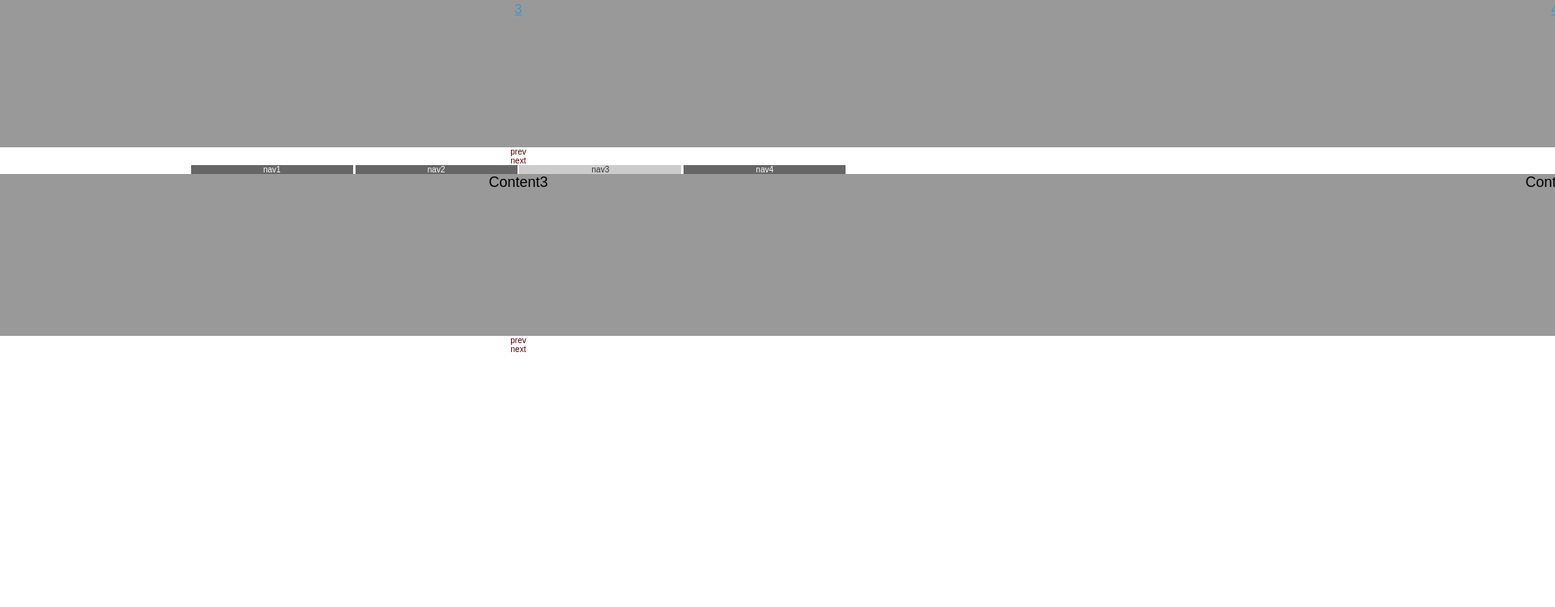
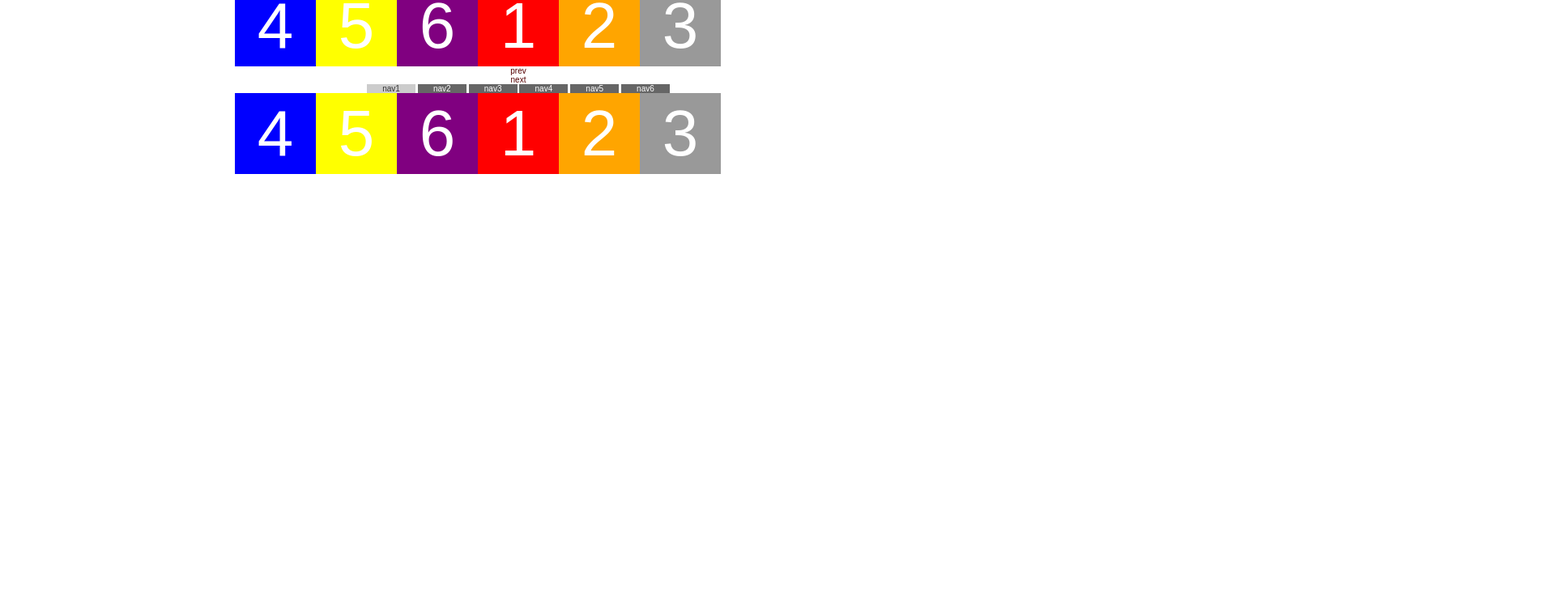
Before and after one commit to kamem/jquery.dataExtend, a plain HTML site: page index.html in a window 1280 px wide. Shown: the part 50-800 px from the top of the page at 81% size, 1920 px wide, since content can reach past the window. Drawn offline with Linux system fonts and the light colour scheme.

Commit message:
roopの処理を追加

```diff
--- a/css/common.css
+++ b/css/common.css
@@ -1,6 +1,8 @@
 @charset "utf-8";
 
 .nav {
+	margin: 0 auto;
+	width: 600px;
 	text-align: center;
 }
 
@@ -9,7 +11,7 @@
 	background: #666;
 	color: #fff;
 	text-align: center;
-	width: 200px;
+	width: 10%;
 }
 
 .nav li.off {
@@ -21,17 +23,46 @@
 }
 
 .content {
-	height: 200px;
+	margin: 0 auto;
+	width: 100px;
+	height: 100px;
 	position: relative;
 }
 
+.content h2 {
+	font-size: 80px;
+	line-height: 100px;
+	text-align: center;
+}
+
+.content a {
+	text-decoration: none;
+	color: #fff;
+}
+
 [class*=content] section {
-	height: 200px;
+	height: 100px;
 	background: #999;
 	position: absolute;
 	left: 0;
 	top: 0;
 	width: 100%;
+}
+
+[class*=content] section:nth-child(1) {
+	background: red;
+}
+[class*=content] section:nth-child(2) {
+	background: orange;
+}
+[class*=content] section:nth-child(4) {
+	background: blue;
+}
+[class*=content] section:nth-child(5) {
+	background: yellow;
+}
+[class*=content] section:nth-child(6) {
+	background: purple;
 }
 
 [class*=content] section.off {
--- a/index.html
+++ b/index.html
@@ -16,32 +16,36 @@ $(function(){
 	$('.nav').dataExtend('tab');
 });
 </script>
-<title>jQuery Tab & jQuery dataExtend</title>
+<title>jQuery Tab &amp; jQuery dataExtend</title>
 </head>
 <body>
-<h1>jQuery Tab & jQuery dataExtend</h1>
-<ul class="nav content_content" data-timer="2000" data-type="slideshow" data-is-session-storage="true" data-easing="easeOutBack">
+<h1>jQuery Tab &amp; jQuery dataExtend</h1>
+<ul class="nav content_content" data-is-roop="true" data-type="slideshow" data-is-session-storage="true">
 	<li>nav1</li>
 	<li>nav2</li>
 	<li>nav3</li>
 	<li>nav4</li>
+	<li>nav5</li>
+	<li>nav6</li>
 </ul>
 <div class="content">
 	<section>
-		<h2>Content1</h2>
-		<p><a href="#content1">1</a></p>
+		<h2><a href="#content1">1</a></h2>
 	</section>
 	<section>
-		<h2>Content2</h2>
-		<p><a href="#content2">2</a></p>
+		<h2><a href="#content2">2</a></h2>
 	</section>
 	<section>
-		<h2>Content3</h2>
-		<p><a href="#content3">3</a></p>
+		<h2><a href="#content3">3</a></h2>
 	</section>
 	<section>
-		<h2>Content4</h2>
-		<p><a href="#content4">4</a></p>
+		<h2><a href="#content4">4</a></h2>
+	</section>
+	<section>
+		<h2><a href="#content5">5</a></h2>
+	</section>
+	<section>
+		<h2><a href="#content6">6</a></h2>
 	</section>
 </div>
 <ul class="content_assist">
@@ -49,29 +53,33 @@ $(function(){
 	<li class="next">next</li>
 </ul>
 
-<ul class="nav content_content" data-timer="2000" data-type="slideshow" data-is-session-storage="true" data-easing="easeOutBack">
+<ul class="nav content_content" data-is-roop="true" data-type="slideshow" data-is-session-storage="true">
 	<li>nav1</li>
 	<li>nav2</li>
 	<li>nav3</li>
 	<li>nav4</li>
+	<li>nav5</li>
+	<li>nav6</li>
 </ul>
 <div class="content">
 	<section>
-		<h2>Content1</h2>
+		<h2><a href="#content1">1</a></h2>
 	</section>
 	<section>
-		<h2>Content2</h2>
+		<h2><a href="#content2">2</a></h2>
 	</section>
 	<section>
-		<h2>Content3</h2>
+		<h2><a href="#content3">3</a></h2>
 	</section>
 	<section>
-		<h2>Content4</h2>
+		<h2><a href="#content4">4</a></h2>
+	</section>
+	<section>
+		<h2><a href="#content5">5</a></h2>
+	</section>
+	<section>
+		<h2><a href="#content6">6</a></h2>
 	</section>
 </div>
-<ul class="content_assist">
-	<li class="prev">prev</li>
-	<li class="next">next</li>
-</ul>
 </body>
 </html>
```
Also changed, not shown: js/jquery.tab.js.
